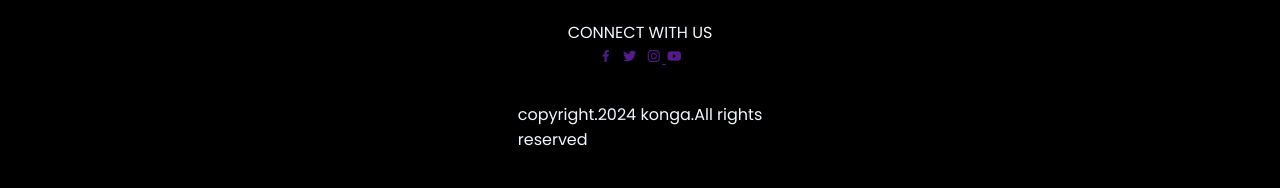
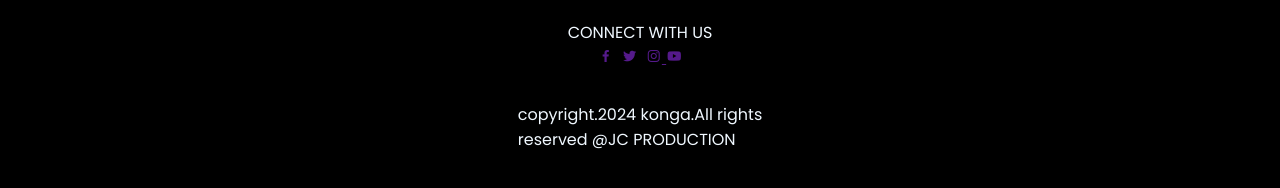
Before and after one commit to Benita21/kango-project-main, a plain HTML site: page index.html in a window 1280 px wide. Shown: the part 4139-4327 px from the top of the page. Drawn offline with nearby package versions, Linux system fonts and the light colour scheme.

Commit message:
CHANGES IN THE FOOTER

```diff
--- a/index.html
+++ b/index.html
@@ -580,6 +580,7 @@
     </div>
     <div class="copy">
         copyright.2024 konga.All rights <br>reserved
+        @JC PRODUCTION
     </div>
 </div>
 
```
